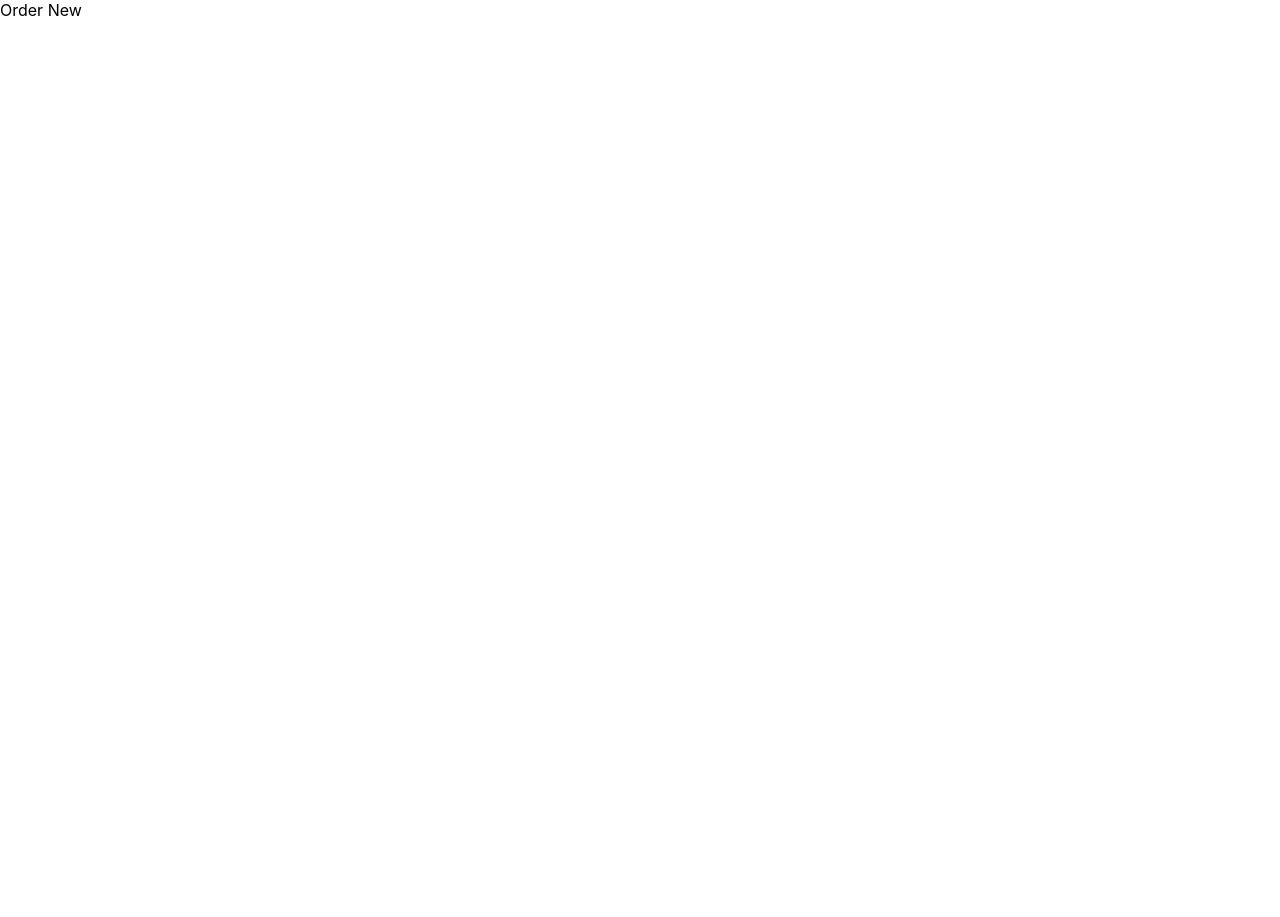
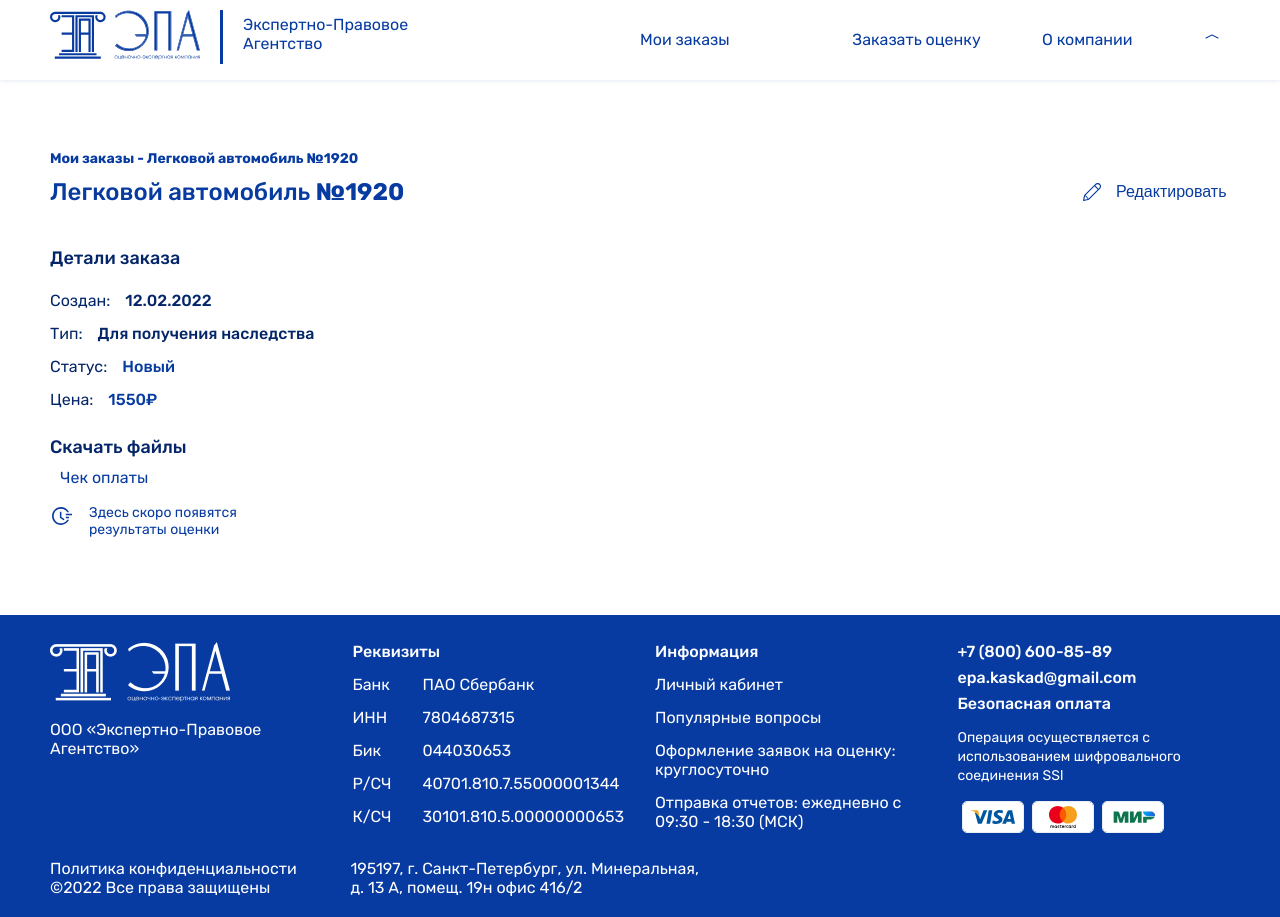
Before and after one commit to sardorkhayitmuradov/Expert-Legal-Agency, a React (Create React App) app: page /ordernew in a window 1280 px wide. Before the commit the page ends 800 px from the top, so only its background shows below. Built offline with nearby package versions, Linux system fonts and the light colour scheme; sample sign-in values are in the browser's storage.

Commit message:
ordernew

```diff
--- a/package.json
+++ b/package.json
@@ -16,6 +16,7 @@
     "react-dom": "^18.2.0",
     "react-hot-toast": "^2.4.0",
     "react-router-dom": "^6.4.3",
+    "react-router-hash-link": "^2.4.3",
     "react-scripts": "^5.0.1",
     "react-slick": "^0.29.0",
     "rsuite": "^5.22.1",
--- a/src/Pages/about/About.jsx
+++ b/src/Pages/about/About.jsx
@@ -7,6 +7,7 @@ import phone from "../../assets/images/main/phone.svg";
 import email from "../../assets/images/main/email.svg";
 import Footer from "../../components/Footer/Footer";
 import { useNavigate , NavLink } from "react-router-dom";
+import MainHeader from "../../components/mainHeader/MainHeader";
 
 const About = () => {
   React.useEffect(() => {
@@ -17,7 +18,12 @@ const About = () => {
   const navigate =useNavigate()
   return (
     <>
-      <ProfileHeader />
+     {!localStorage.getItem("token") &&
+      !localStorage.getItem("login_token") ? (
+        <MainHeader />
+      ) : (
+        <ProfileHeader />
+      )}
       <div className="about__container">
         <h1 className="about__label">О КОМПАНИИ</h1>
         <div className="about__company__parent">
--- a/src/Pages/form1/Form1.jsx
+++ b/src/Pages/form1/Form1.jsx
@@ -7,19 +7,28 @@ import progressIcon from "../../assets/images/main/progress.svg";
 import infoIcon from "../../assets/images/main/info.svg";
 import "./Form1.css";
 import { useNavigate } from "react-router-dom";
+import ProfileHeader from "../../components/ProfileHeader/ProfileHeader";
 
 const Form1 = () => {
   const navigate = useNavigate();
 
   React.useEffect(() => {
-    if (!localStorage.getItem("login_token") && !localStorage.getItem("token")) {
-      navigate("/");
+    if (
+      !localStorage.getItem("login_token") &&
+      !localStorage.getItem("token")
+    ) {
+      navigate("/profile2");
     }
   }, []);
 
   return (
     <>
-      <MainHeader />
+      {!localStorage.getItem("token") &&
+      !localStorage.getItem("login_token") ? (
+        <MainHeader />
+      ) : (
+        <ProfileHeader />
+      )}
       <main className="main">
         <section className="form1">
           <div className="container form1-container">
--- a/src/Pages/form2/Form2.jsx
+++ b/src/Pages/form2/Form2.jsx
@@ -7,19 +7,25 @@ import bankIcon from "../../assets/images/main/sberbank.svg";
 import "./Form2.css";
 import Progress from "../../components/Progress/Progress";
 import { useNavigate } from "react-router-dom";
+import ProfileHeader from '../../components/ProfileHeader/ProfileHeader';
 
 const Form1 = () => {
   const navigate = useNavigate();
 
   React.useEffect(() => {
     if (!localStorage.getItem("login_token") && !localStorage.getItem("token")) {
-      navigate("/");
+      navigate("/form1");
     }
   }, []);
 
   return (
     <>
-      <MainHeader />
+       {!localStorage.getItem("token") &&
+      !localStorage.getItem("login_token") ? (
+        <MainHeader />
+      ) : (
+        <ProfileHeader />
+      )}
       <main className="main">
         <section className="form2">
           <div className="container form2-container">
@@ -103,7 +109,7 @@ const Form1 = () => {
                 <button
                   type="submit"
                   className="form-btn"
-                  onClick={() => navigate("/profile2")}
+                  onClick={() => navigate("/ordernew")}
                 >
                   Далее
                 </button>
--- a/src/Pages/main/Main.jsx
+++ b/src/Pages/main/Main.jsx
@@ -15,7 +15,7 @@ const Main = ({ open, setOpen }) => {
   return (
     <>
       <header className="header">
-       {window.localStorage.getItem("token") ? (
+       {window.localStorage.getItem("token") || window.localStorage.getItem("login_token") ? (
         <ProfileHeader/>
        ):(
         <MainHeader open={open} setOpen={setOpen} />
--- a/src/Pages/orderNew/OrderNew.css
+++ b/src/Pages/orderNew/OrderNew.css
@@ -0,0 +1,98 @@
+.oder__new__container{
+    width: 1180px;
+    margin: 0 auto;
+    padding: 70px 0;
+    font-family: 'Rubik';
+}
+
+.order__new__titles{
+    display: flex;
+    justify-content: space-between;
+    height: 50px;
+    align-items: center;
+}
+
+.order__new__label__btn{
+    width: 147px;
+    height: 50px;
+
+    background: transparent;
+    display: flex;
+    align-items: center;
+    gap: 15px;
+    border: none;
+    color:  #073BA1;
+    font-size: 16px;
+    transition: 0.5s ease;
+    cursor: pointer;
+}
+
+.order__new__label__btn:hover {
+   gap: 1px;
+   transition: 0.5s ease;
+}
+
+.order__new__details{
+    width: 280px;
+}
+
+.order__h5{
+    font-size: 14px;
+    color: #073BA1;
+}
+
+.order__h1{
+    font-size: 24px;
+    color: #073BA1;
+    font-weight: 500;
+}
+
+.order__new__details ul {
+    display: flex;
+    gap: 15px;
+    padding: 7px 0;
+}
+
+.order__new__details h5{
+    padding-top: 30px;
+    padding-bottom: 15px;
+    color: #042668;
+    font-size: 18px;
+    font-weight: 500;
+}
+.types {
+    font-size: 16px;
+    color: #042668;
+    font-weight: 400;
+}
+
+.back__type_1,.back__type_2 {
+    color: #042668;
+    font-weight: 500;
+}
+
+.back__type_3, .back__type_4 {
+    color: #073BA1;
+    font-weight: 500;
+}
+
+.order__details__h4{
+    color: #042668;
+    font-weight: 500;
+    font-size: 18px;
+    padding-top: 20px;
+}
+
+.order__details__p{
+    color: #073BA1;
+
+    font-size: 16px;
+    font-weight: 400;
+    padding: 10px;
+}
+
+.order__details__soon{
+    color: #073BA1;
+    font-size: 14px;
+    font-weight: 400;
+}
--- a/src/Pages/orderNew/OrderNew.jsx
+++ b/src/Pages/orderNew/OrderNew.jsx
@@ -1,18 +1,71 @@
-import React from 'react';
+import React from "react";
 import { useNavigate } from "react-router-dom";
+import ProfileHeader from "../../components/ProfileHeader/ProfileHeader";
+import Footer from "../../components/Footer/Footer";
+import "../../Pages/orderNew/OrderNew.css";
+import vector from "../../assets/images/main/Vector.svg";
+import statusTimeIcon from '../../assets/images/main/statusTime.svg'
 
 const OrderNew = () => {
   const navigate = useNavigate("");
   React.useEffect(() => {
-      if (!localStorage.getItem("login_token") && !localStorage.getItem("token")) {
+    if (
+      !localStorage.getItem("login_token") &&
+      !localStorage.getItem("token")
+    ) {
       navigate("/");
     }
   }, []);
   return (
-        <div>
-            Order New
+    <>
+      <ProfileHeader />
+      <div className="oder__new__container">
+        <h5 className="order__h5">
+          Мои заказы -{" "}
+          <span className="order__span">Легковой автомобиль №1920</span>
+        </h5>
+        <div className="order__new__titles">
+          <div className="order__new__labels">
+            <h1 className="order__h1">
+              Легковой автомобиль <b className="order__b">№1920</b>
+            </h1>
           </div>
+          <button className="order__new__label__btn">
+            <img src={vector} alt="" />
+            Редактировать
+          </button>
+        </div>
+        <div className="order__new__content">
+        <div className="order__new__details">
+          <h5>Детали заказа</h5>
+            <ul>
+              <li className="types">Создан:</li>
+              <li className="back__type_1">12.02.2022</li>
+            </ul>
+            <ul>
+              <li className="types">Тип:</li>
+              <li className="back__type_2">Для получения наследства</li>
+            </ul>
+            <ul>
+              <li className="types">Статус:</li>
+              <li className="back__type_3">Новый</li>
+            </ul>
+            <ul>
+              <li className="types">Цена:</li>
+              <li className="back__type_4">1550₽</li>
+            </ul>
+            <h4 className="order__details__h4">Скачать файлы</h4>
+            <p className="order__details__p">Чек оплаты</p>
+            <ul>
+              <li><img src={statusTimeIcon} alt="Status-Time" loading="lazy"/></li>
+              <li className="order__details__soon">Здесь скоро появятся <br /> результаты оценки</li>
+            </ul>
+          </div>
+        </div>
+      </div>
+      <Footer />
+    </>
   );
-}
+};
 
 export default OrderNew;
--- a/src/Pages/profile2/Profile2.jsx
+++ b/src/Pages/profile2/Profile2.jsx
@@ -9,6 +9,9 @@ import Status from "../../components/Status/Status";
 import MyOrder from "../../components/My Order/MyOrder";
 import Filter from "../../components/Filter/Filter";
 import { useNavigate } from "react-router-dom";
+import MainHeader from "../../components/mainHeader/MainHeader";
+
+
 
 const Profile2 = () => {
   const navigate = useNavigate();
@@ -21,7 +24,12 @@ const Profile2 = () => {
 
   return (
     <>
-      <ProfileHeader />
+       {!localStorage.getItem("token") &&
+      !localStorage.getItem("login_token") ? (
+        <MainHeader  />
+      ) : (
+        <ProfileHeader />
+      )}
       <main className="main">
         <section className="profile-section">
           <div className="profile2-container">
@@ -82,7 +90,7 @@ const Profile2 = () => {
         <section className="profile-orders">
           <div className="profile3-container">
             <div>
-              <h2 className="profile2-title">МОИ ЗАКАЗЫ</h2>
+              <h2 id="my_orders" className="profile2-title">МОИ ЗАКАЗЫ</h2>
               <MyOrder>
                 <Status progress={"В работе"} />
               </MyOrder>
--- a/src/components/ProfileHeader/ProfileHeader.jsx
+++ b/src/components/ProfileHeader/ProfileHeader.jsx
@@ -5,6 +5,7 @@ import logo from "../../assets/images/main/logo.svg";
 import setting from "../../assets/images/main/setting.svg";
 import help from "../../assets/images/main/help.svg";
 import logout from "../../assets/images/main/logout.svg";
+import { HashLink } from 'react-router-hash-link';
 
 const ProfileHeader = () => {
   const phoneNumber = window.localStorage.getItem('phone_number');
@@ -36,9 +37,11 @@ const ProfileHeader = () => {
             </NavLink>
             <ul className="profile__header__ul">
               <li>
-                <NavLink to={"/profile2"} className="profile__header__ul__link">
+                <HashLink smooth to={"/profile2#my_orders"} className="profile__header__ul__link">
                   Мои заказы
-                </NavLink>
+                </HashLink>
+              </li>
+              <li>
               </li>
               <li>
                 <NavLink to={"/services"} className="profile__header__ul__link">
```
Also changed, not shown: src/assets/images/main/Vector.svg (added), 1 other file (tests, documents, lock files or other folders). Lines whose indentation alone changed are shown as unchanged.
